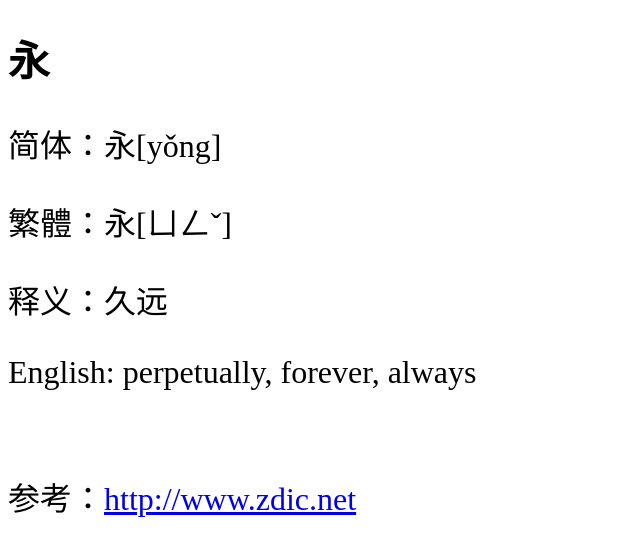
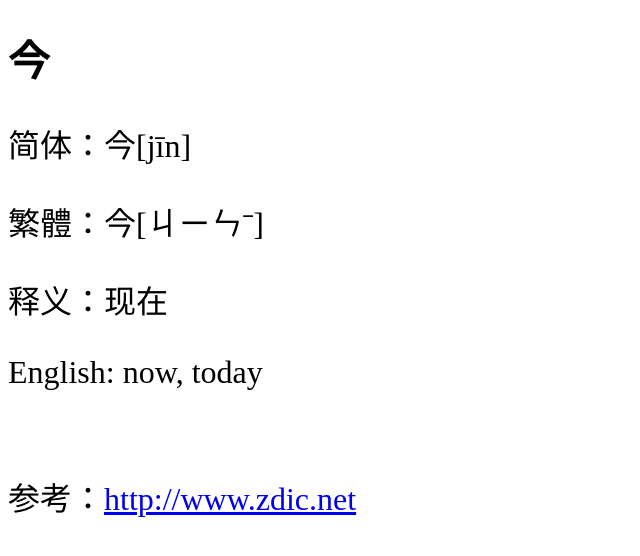
Before and after one commit to shengzhe/livecalligraphy, a Jekyll site: the page built from _posts/2012-08-31-LanTing-277.html, in a window 1280 px wide. Shown: the top 556 px of the page, without its empty margins (0-640 px from the left). Built offline with Jekyll 4.4.1, drawn with Linux system fonts in a browser that asks for light colours; Markdown is read by kramdown in place of the engine named in the settings.

Commit message:
Update 2012-08-31-LanTing-277.html

```diff
--- a/_posts/2012-08-31-LanTing-277.html
+++ b/_posts/2012-08-31-LanTing-277.html
@@ -1,11 +1,11 @@
 ---
 layout: default
-title: 兰亭集序第1个字 (1st character of Lan Ting)
+title: 兰亭集序第277个字 (277th character of Lan Ting)
 ---
-<h1>永</h1>
-<p>简体：永[yǒng]</p>
-<p>繁體：永[ㄩㄥˇ]</p>
-<p>释义：久远</p>
-<p>English: perpetually, forever, always</p>
+<h1>今</h1>
+<p>简体：今[jīn]</p>
+<p>繁體：今[ㄐㄧㄣˉ]</p>
+<p>释义：现在</p>
+<p>English: now, today</p>
 <br/>
-<p>参考：<a href="http://www.zdic.net/zd/zi/ZdicE6ZdicB0ZdicB8.htm">http://www.zdic.net</a></p>
+<p>参考：<a href="http://www.zdic.net/z/15/js/4ECA.htm">http://www.zdic.net</a></p>
```
